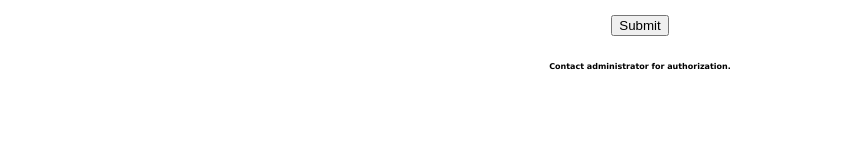
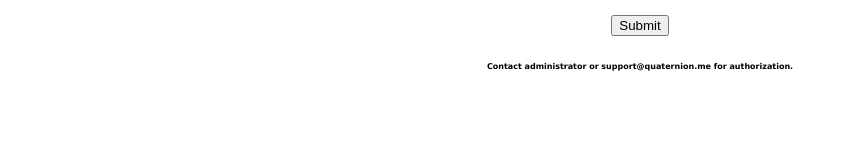
Before and after one commit to raymondhcyu/raymondhcyu.github.io, a plain HTML site: page index.html in a window 1280 px wide. Shown: the part 208-360 px from the top of the page, without its empty margins (0-848 px from the left). Drawn offline with Linux system fonts and the light colour scheme.

Commit message:
Update index.html

```diff
--- a/index.html
+++ b/index.html
@@ -50,7 +50,7 @@
     <input type="submit" value="Submit">
   </form>
     <br>
-	<h3> Contact administrator for authorization. </h3>
+	<h3> Contact administrator or support@quaternion.me for authorization. </h3>
     </center></div>
 
 </body>
```
